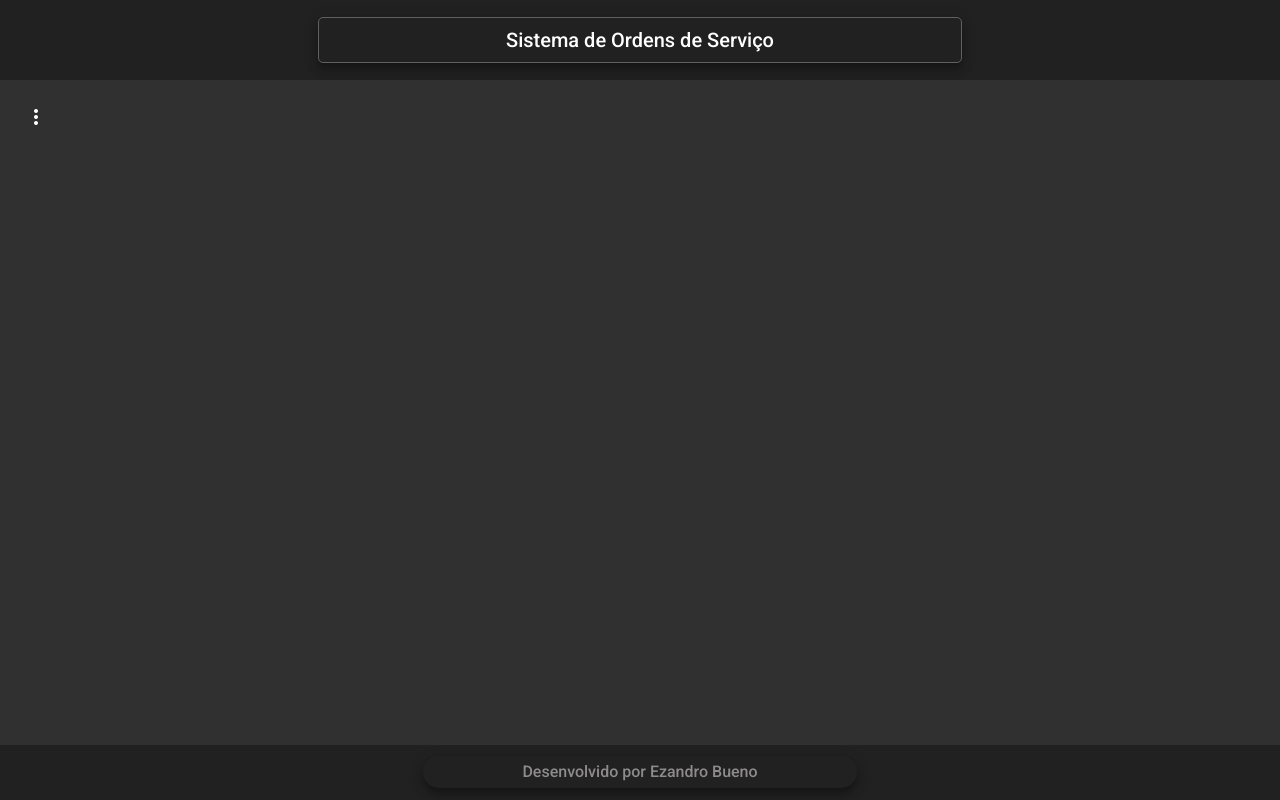
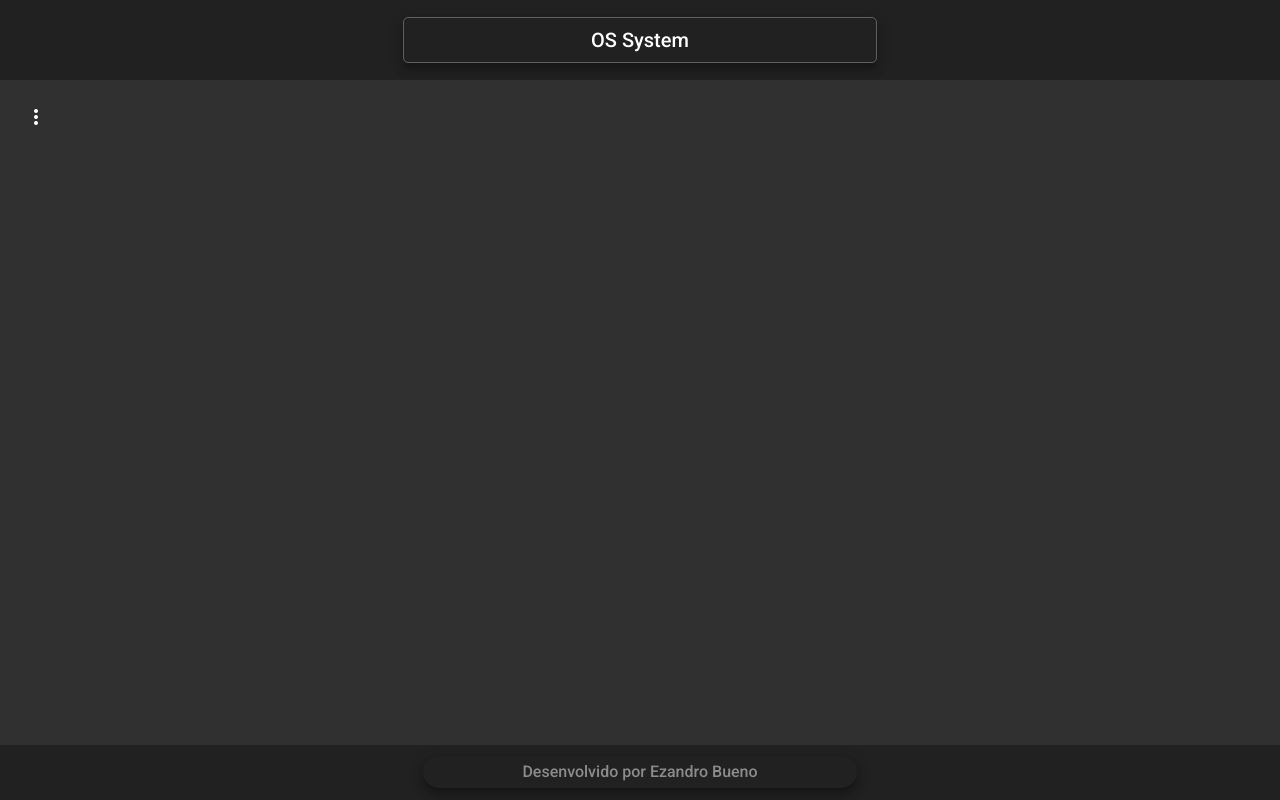
Before and after one commit to ezbueno/ordem-servico-frontend, an Angular app: page / in a window 1280 px wide. Built offline with nearby package versions, Linux system fonts and the light colour scheme.

Commit message:
Atualizado o título da aplicação

```diff
--- a/src/app/views/components/template/header/header.component.html
+++ b/src/app/views/components/template/header/header.component.html
@@ -1,3 +1,3 @@
 <mat-toolbar class="header mat-elevation-z8">
-  <h1 class="mat-elevation-z8">Sistema de Ordens de Serviço</h1>
+  <h1 class="mat-elevation-z8">OS System</h1>
 </mat-toolbar>
--- a/src/app/views/components/template/nav/nav.component.html
+++ b/src/app/views/components/template/nav/nav.component.html
@@ -19,5 +19,6 @@
     <button mat-icon-button (click)="drawer.toggle()">
       <mat-icon>more_vert</mat-icon>
     </button>
+    <router-outlet></router-outlet>
   </div>
 </mat-drawer-container>
```
